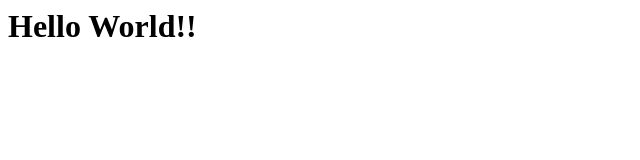
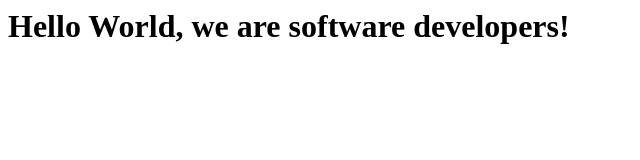
Before and after one commit to vanelnw/Vanel-Eric-Microverse, a plain HTML site: page index.html in a window 1280 px wide. Shown: the whole page, without its empty margins (0-640 px from the left). Drawn offline with Linux system fonts and the light colour scheme.

Commit message:
Update index.html
second commit

```diff
--- a/index.html
+++ b/index.html
@@ -1,10 +1,8 @@
 <html>
-    <head>
-        <title>
-
-        </title>
-    </head>
-    <body>
-        <h1>Hello World!!</h1>
-    </body>
+  <head>
+    <title> </title>
+  </head>
+  <body>
+    <h1>Hello World, we are software developers!</h1>
+  </body>
 </html>
```
